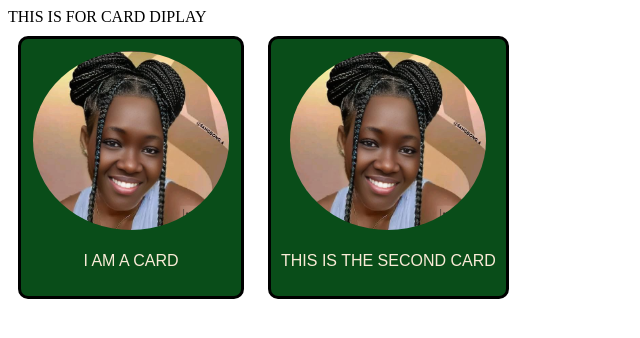
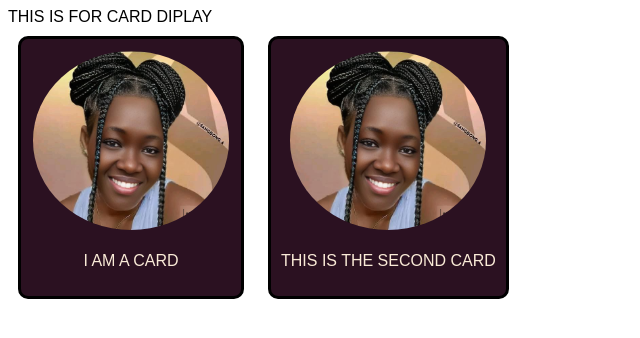
Before and after one commit to kakanyero/express-js, a website: page TRY.html in a window 1280 px wide. Shown: the whole page, without its empty margins (0-640 px from the left). Drawn offline with Linux system fonts and the light colour scheme.

Commit message:
added font

```diff
--- a/try.css
+++ b/try.css
@@ -7,7 +7,7 @@
  display: inline-block;
  text-align: center;
  color: antiquewhite;
- background-color: rgb(9, 77, 25);
+ background-color: rgb(43, 17, 33);
  border-color: black;
  box-shadow: 5px;
 }
@@ -26,3 +26,7 @@
     text-transform: uppercase;
 
 }
+.header{
+    font-family: sans-serif;
+    font-style: inherit;
+}
```
